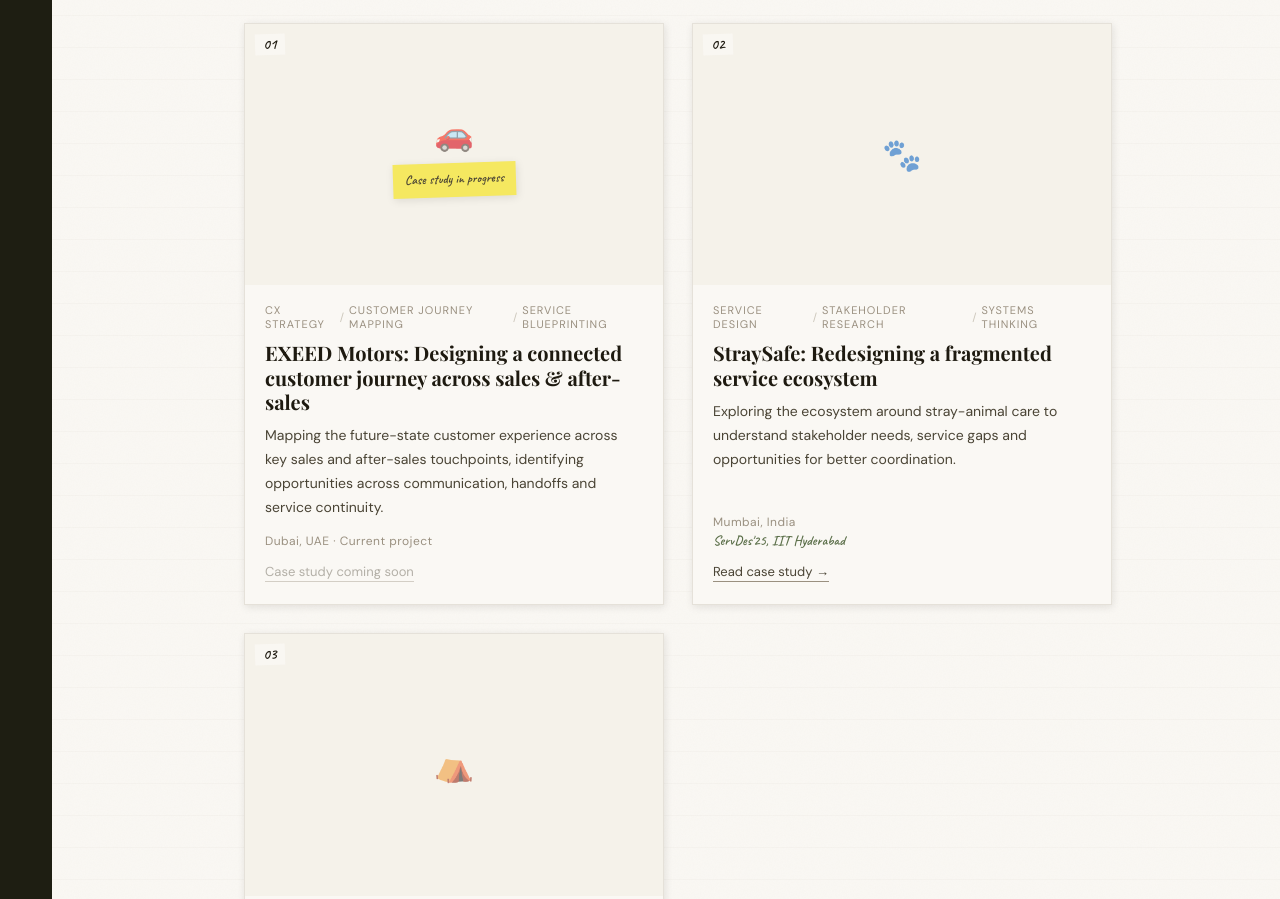
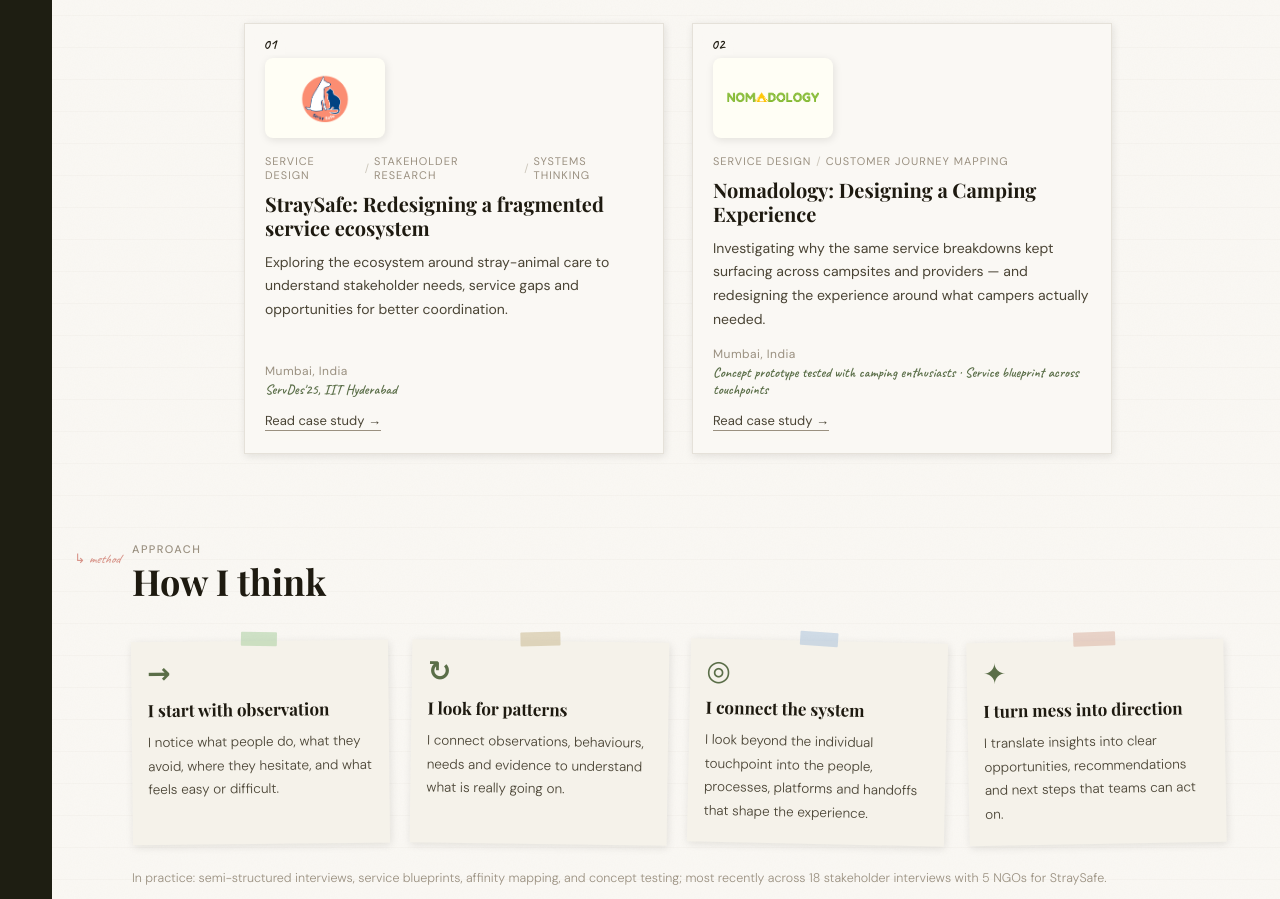
Before and after one commit to faizakhan-04/Portfolio-Website, a website: page index.html in a window 1280 px wide. Shown: the part 880-1779 px from the top of the page. Drawn offline with nearby package versions, Linux system fonts and the light colour scheme; a web font is replaced by a local one.

Commit message:
Remove EXEED card, replace card visuals with logo badges
- Remove EXEED Motors placeholder card from the case study grid;
  revert to 2-card layout, renumbering StraySafe to 01 and
  Nomadology to 02
- Replace the full-width gray placeholder box + emoji on both
  remaining cards with a small fixed-size (120x80) logo badge:
  cream background, subtle shadow, no rotation/tape styling
- Use object-fit: contain so StraySafe's square badge logo and
  Nomadology's wide wordmark logo both scale without distortion
  inside identical badge containers
- Remove now-orphaned CSS for the old card-img/placeholder/wip
  treatment

```diff
--- a/css/main.css
+++ b/css/main.css
@@ -684,61 +684,33 @@
   pointer-events: none;
 }
 
-.card-img-link {
+/* ── Card logo badge — small, calm, fixed-size (replaces the old
+   full-width gray photo box + emoji placeholder) ── */
+.card-logo-link {
   display: block;
   text-decoration: none;
+  margin-top: 16px;
+  margin-bottom: 16px;
 }
 
-.card-img {
-  width: 100%;
-  aspect-ratio: 16 / 10;
-  overflow: hidden;
-  background: var(--paper-warm);
-  position: relative;
+.card-logo-badge {
+  width: 120px;
+  height: 80px;
+  box-sizing: border-box;
+  background: var(--sticky-white);
+  border-radius: 8px;
+  box-shadow: var(--sh-s);
+  display: flex;
+  align-items: center;
+  justify-content: center;
+  padding: 14px;
 }
 
-.card-img-placeholder {
-  width: 100%;
-  height: 100%;
-  display: flex;
-  flex-direction: column;
-  align-items: center;
-  justify-content: center;
-  gap: 8px;
-  background: var(--paper-warm);
-}
-
-.card-img-placeholder span {
-  font-size: 32px;
-  opacity: 0.6;
-}
-
-.card-img-straysafe {
-  background: #e8ddd0;
-}
-
-.card-img-nomadology {
-  background: #d8e4d0;
-}
-
-.card-img-exeed {
-  background: #e2ddd0;
-}
-
-.card-img-wip {
-  background: var(--paper-warm);
-}
-
-.wip-sticky {
-  font-family: 'Caveat', cursive;
-  font-size: 13px;
-  font-weight: 600;
-  color: var(--ink-mid);
-  background: var(--sticky-yellow);
-  padding: 8px 12px 10px;
-  position: relative;
-  transform: rotate(-1.8deg);
-  box-shadow: var(--sh-s);
+.card-logo-img {
+  max-width: 100%;
+  max-height: 100%;
+  object-fit: contain;
+  display: block;
 }
 
 .card-body {
--- a/index.html
+++ b/index.html
@@ -219,49 +219,15 @@
 
         <div class="cards-grid">
 
-          <!-- ── Card 1: EXEED Motors (current project, case study in progress) ── -->
-          <article class="case-card case-card-wip reveal" aria-label="EXEED Motors case study, in progress">
+          <!-- ── Card 1: StraySafe ── -->
+          <article class="case-card reveal" aria-label="StraySafe case study">
             <span class="card-index" aria-hidden="true">01</span>
-            <div class="card-img card-img-exeed" aria-hidden="true">
-              <div class="card-img-placeholder">
-                <span>&#x1F697;</span>
-                <div class="wip-sticky" style="transform:rotate(-1.8deg);">Case study in progress</div>
-              </div>
-            </div>
             <div class="card-body">
-              <div class="card-tags" aria-label="Tags:">
-                <span class="tag">CX Strategy</span>
-                <span class="tag-sep" aria-hidden="true">/</span>
-                <span class="tag">Customer Journey Mapping</span>
-                <span class="tag-sep" aria-hidden="true">/</span>
-                <span class="tag">Service Blueprinting</span>
-              </div>
-              <h3 class="card-title">
-                EXEED Motors: Designing a connected customer journey across sales &amp; after-sales
-              </h3>
-              <p class="card-desc">
-                Mapping the future-state customer experience across key sales and
-                after-sales touchpoints, identifying opportunities across
-                communication, handoffs and service continuity.
-              </p>
-              <div class="card-meta">
-                <span class="card-year">Dubai, UAE &middot; Current project</span>
-              </div>
-              <span class="card-link" aria-disabled="true">Case study coming soon</span>
-            </div>
-          </article>
-
-          <!-- ── Card 2: StraySafe ── -->
-          <article class="case-card reveal" style="transition-delay: 0.16s;" aria-label="StraySafe case study">
-            <span class="card-index" aria-hidden="true">02</span>
-            <a href="pages/straysafe.html" class="card-img-link" tabindex="-1" aria-hidden="true">
-              <div class="card-img card-img-straysafe">
-                <div class="card-img-placeholder">
-                  <span>&#x1F43E;</span>
+              <a href="pages/straysafe.html" class="card-logo-link" tabindex="-1" aria-hidden="true">
+                <div class="card-logo-badge">
+                  <img src="Assets/Images/Photos/logo-straysafe.png" alt="" class="card-logo-img">
                 </div>
-              </div>
-            </a>
-            <div class="card-body">
+              </a>
               <div class="card-tags" aria-label="Tags:">
                 <span class="tag">Service Design</span>
                 <span class="tag-sep" aria-hidden="true">/</span>
@@ -285,17 +251,15 @@
             </div>
           </article>
 
-          <!-- ── Card 3: Nomadology ── -->
-          <article class="case-card reveal" style="transition-delay: 0.32s;" aria-label="Nomadology case study">
-            <span class="card-index" aria-hidden="true">03</span>
-            <a href="pages/nomadology.html" class="card-img-link" tabindex="-1" aria-hidden="true">
-              <div class="card-img card-img-nomadology">
-                <div class="card-img-placeholder">
-                  <span>&#x26FA;</span>
+          <!-- ── Card 2: Nomadology ── -->
+          <article class="case-card reveal" style="transition-delay: 0.16s;" aria-label="Nomadology case study">
+            <span class="card-index" aria-hidden="true">02</span>
+            <div class="card-body">
+              <a href="pages/nomadology.html" class="card-logo-link" tabindex="-1" aria-hidden="true">
+                <div class="card-logo-badge">
+                  <img src="Assets/Images/Photos/logo-nomadology.png" alt="" class="card-logo-img">
                 </div>
-              </div>
-            </a>
-            <div class="card-body">
+              </a>
               <div class="card-tags" aria-label="Tags:">
                 <span class="tag">Service Design</span>
                 <span class="tag-sep" aria-hidden="true">/</span>
```
